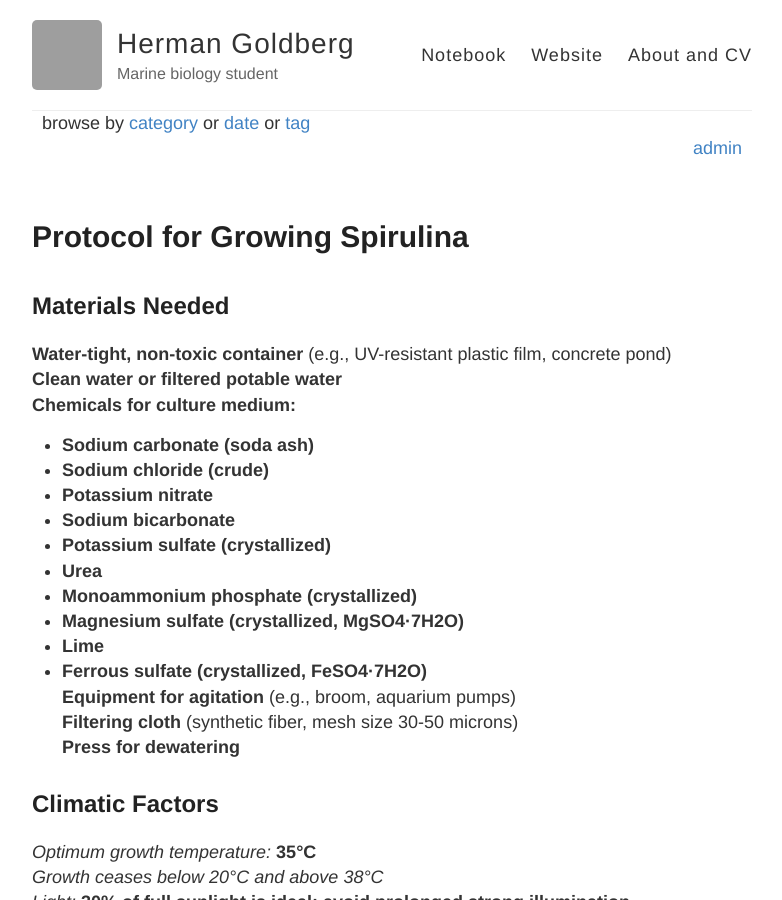
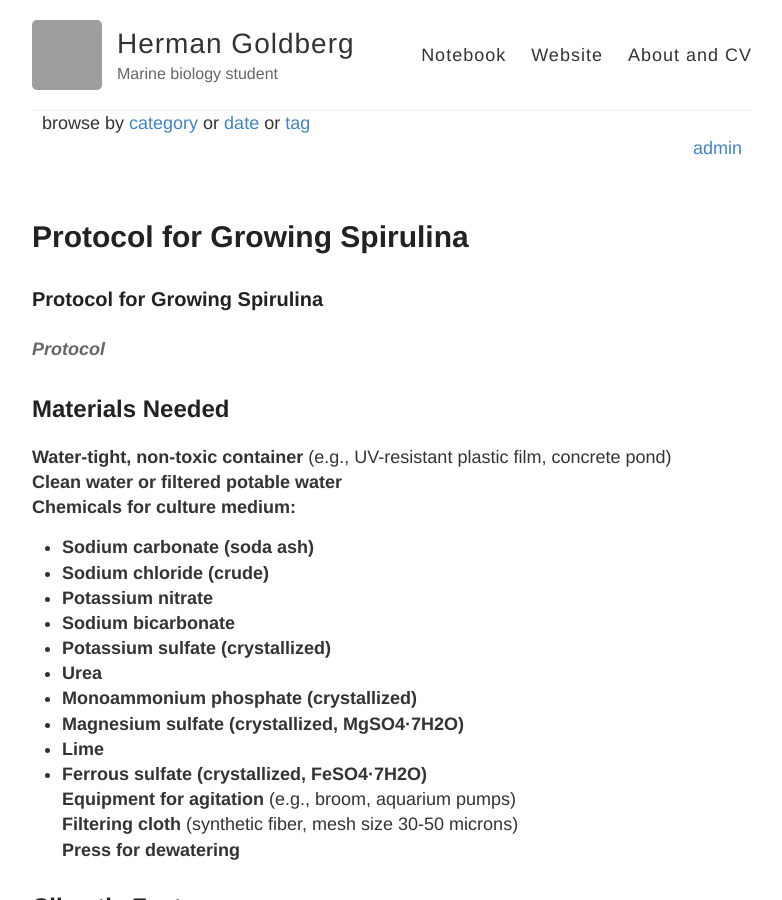
Before and after one commit to German563/notebook, a Jekyll site: the page built from _posts/2024-06-18-Protocol-for-Growing-Spirulina.md, in a window 1280 px wide and 900 px high. Shown: the whole window, without its empty margins (248-1030 px from the left). Built offline with Jekyll 4.4.1, drawn with Linux system fonts in a browser that asks for light colours; grey boxes are pictures that could not be loaded.

Commit message:
new commit

```diff
--- a/_posts/2024-06-18-Protocol-for-Growing-Spirulina.md
+++ b/_posts/2024-06-18-Protocol-for-Growing-Spirulina.md
@@ -5,6 +5,8 @@ date: '2024-06-18'
 categories: Protocols
 tags: Algae, Spirulina, Toxicology
 ---
+### Protocol for Growing Spirulina
+#### *Protocol*
 
 ## Materials Needed
 **Water-tight, non-toxic container** (e.g., UV-resistant plastic film, concrete pond)
```
